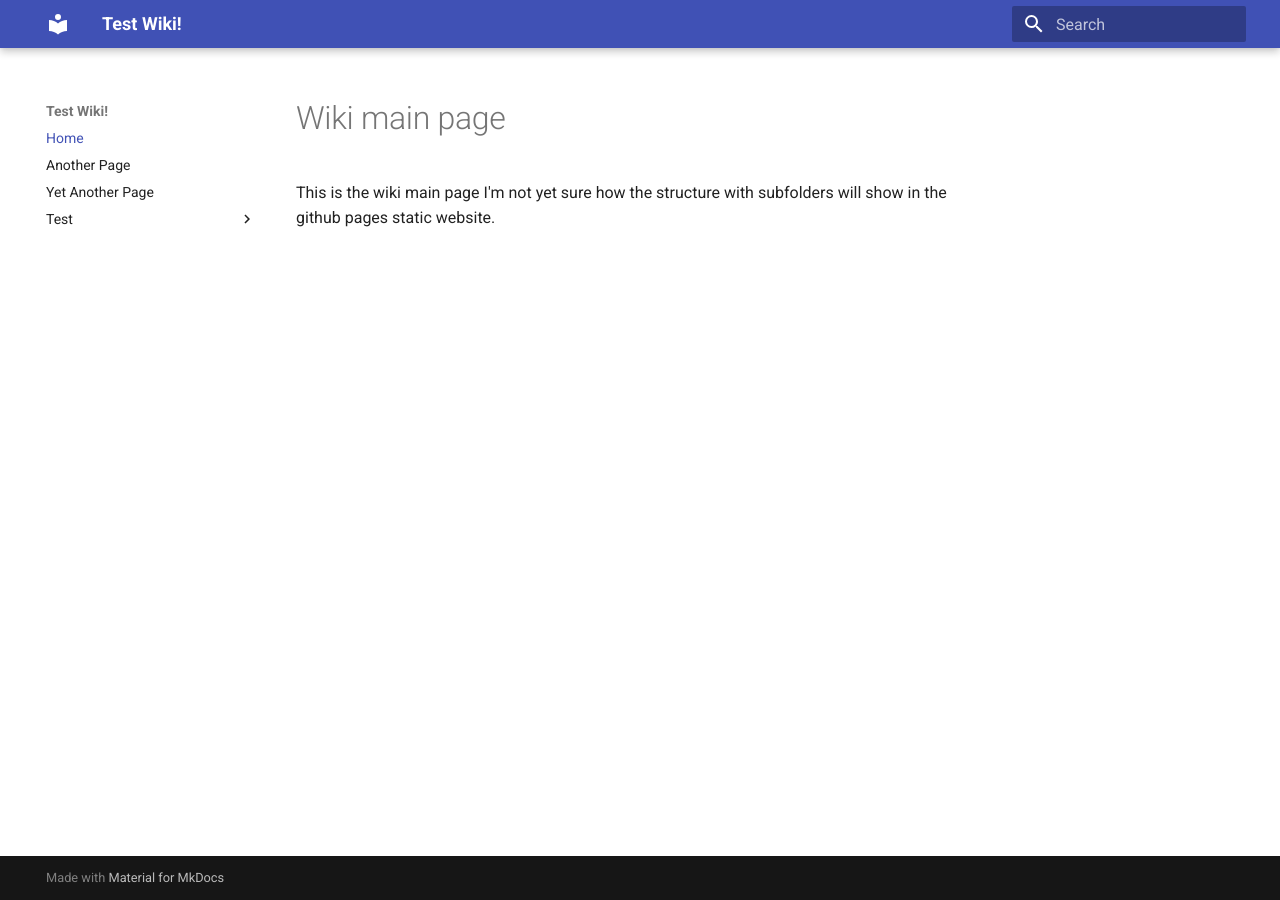
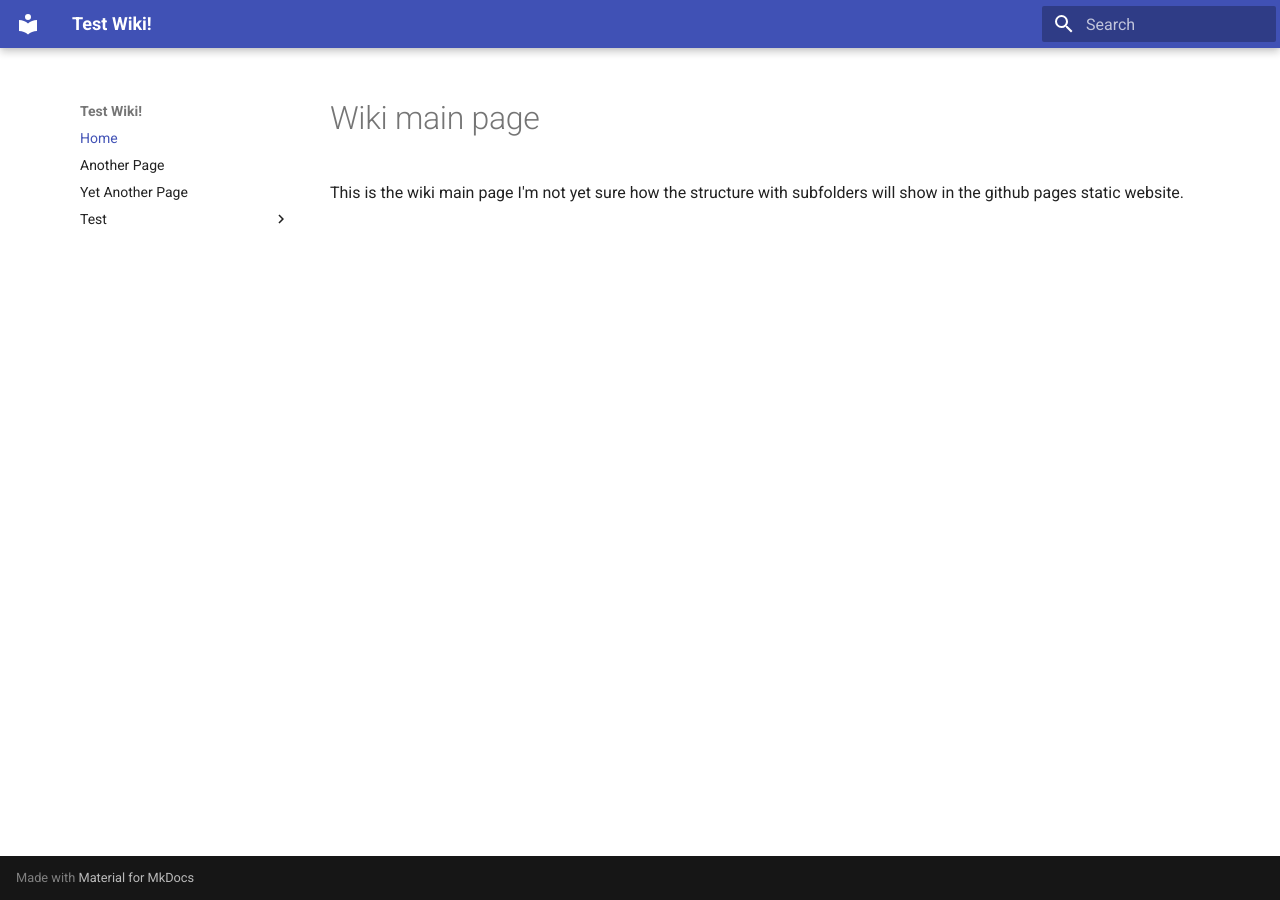
Before and after one commit to GlennGoysens/ObsidianTest, an MkDocs documentation site: the page built from docs/index.md, in a window 1280 px wide. Built offline with MkDocs 1.6.1 and Material for MkDocs 9.7.7, drawn with Linux system fonts in a browser that asks for light colours.

Commit message:
Improve margins

```diff
--- /dev/null
+++ b/docs/styles/extra.css
@@ -0,0 +1,17 @@
+/* Make the content area wider */
+.md-grid {
+  max-width: 100% !important;
+}
+
+/* Optional: reduce padding on sidebars */
+.md-sidebar--primary {
+  margin-left: 0;
+}
+.md-sidebar--secondary {
+  margin-right: 0;
+}
+
+/* Optional: increase main content width */
+.md-main__inner {
+  max-width: 90% !important;  /* or 95%, tweak to your liking */
+}
--- a/mkdocs.yml
+++ b/mkdocs.yml
@@ -1,6 +1,8 @@
 site_name: Test Wiki!
 theme:
   name: material
+  features:
+    - toc.integrate
 docs_dir: docs
 site_dir: site
 markdown_extensions:
@@ -12,3 +14,5 @@
   - Test:
       - 'testing stuff': "Test/create a link.md"
       - 'original welcom': "Test/Welcome.md"
+extra_css:
+  - styles/extra.css
```
Also changed, not shown: 1 other file.
